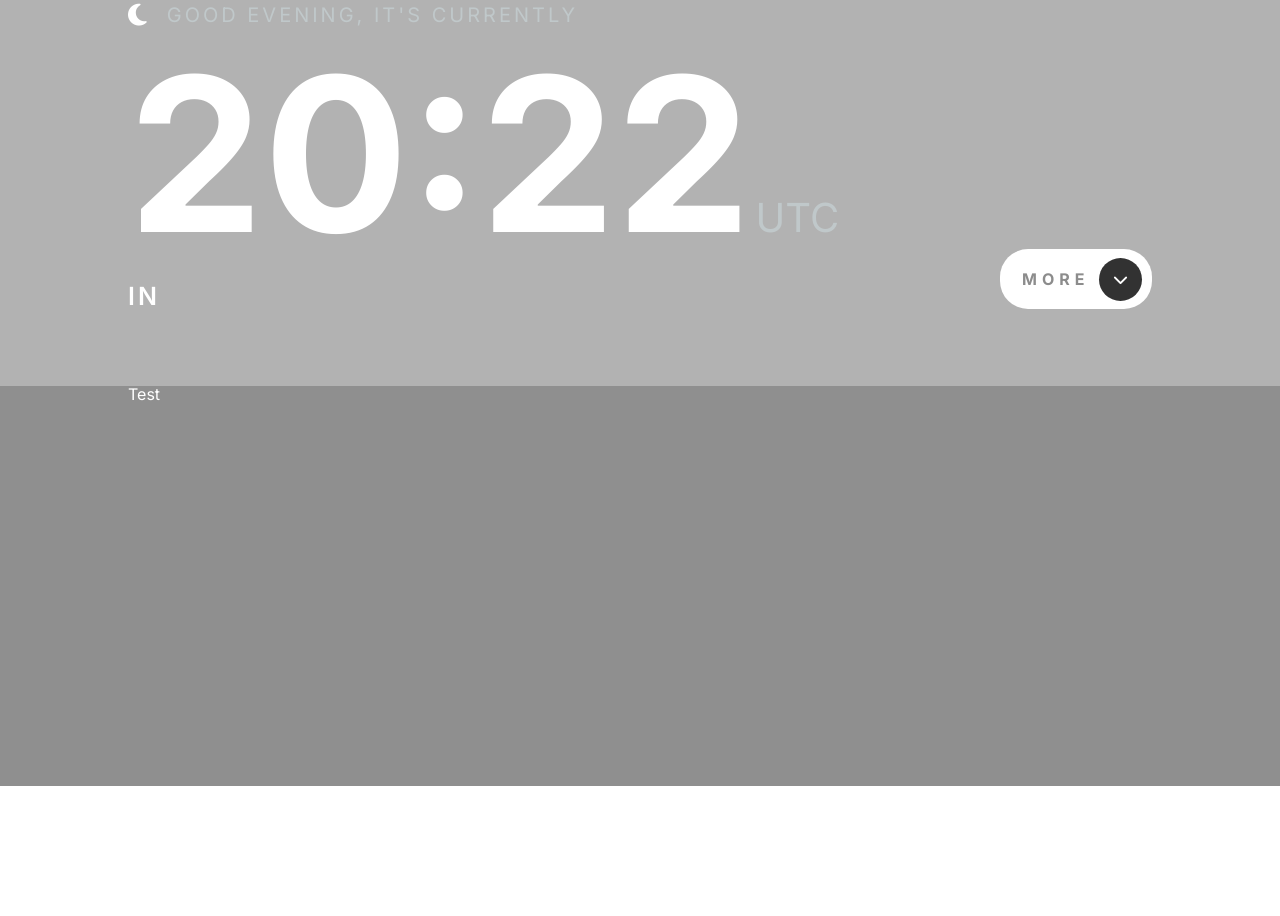
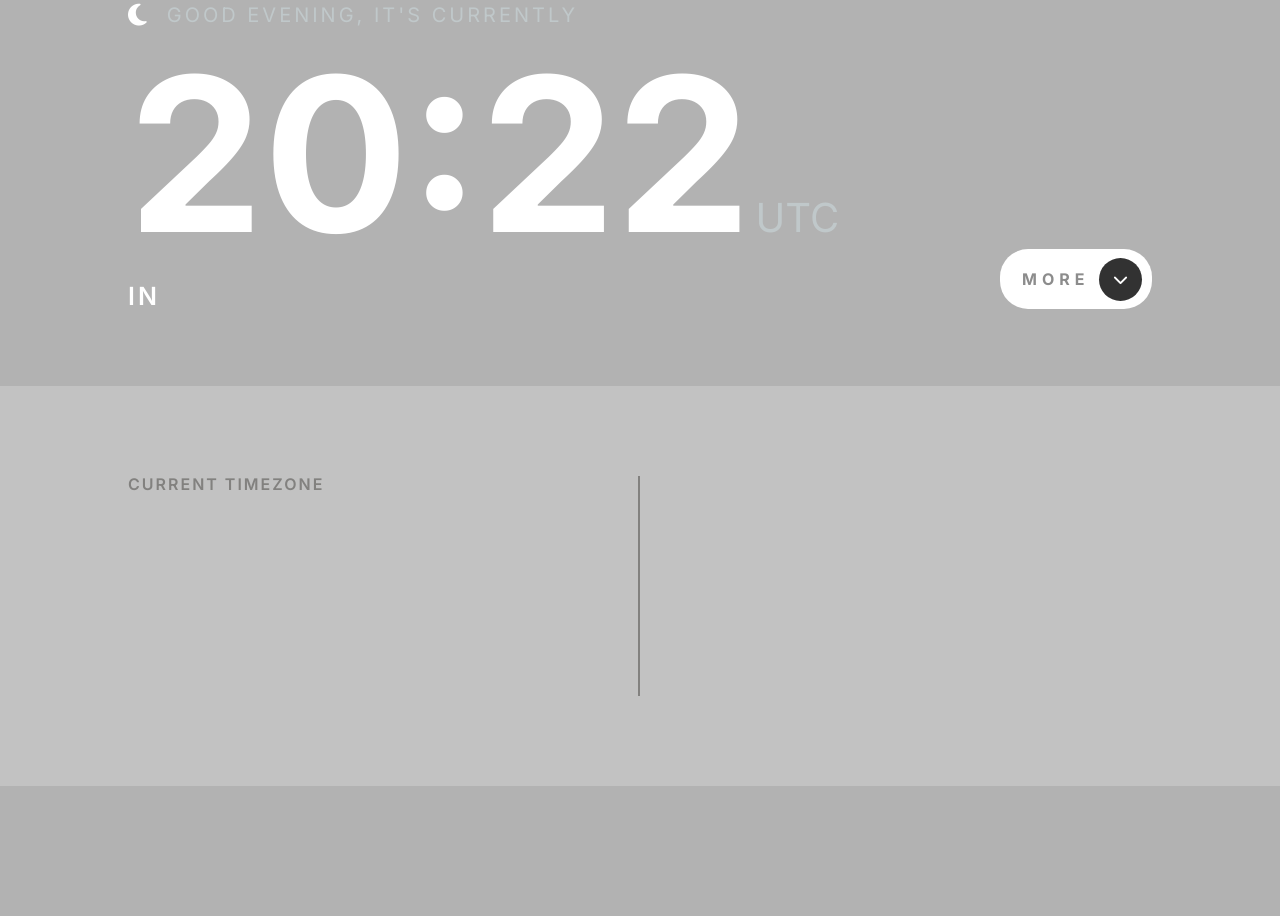
Before and after one commit to alexcalia/clockApp, a plain HTML site: page index.html in a window 1280 px wide. Shown: the part 414-1330 px from the top of the page. Before the commit the page ends 1200 px from the top, so only its background shows below. Drawn offline with Linux system fonts and the light colour scheme; no server answers.

Commit message:
styling and structure for he geoData section

```diff
--- a/app.js
+++ b/app.js
@@ -29,7 +29,7 @@ clockApp.currentTime = () => {
     clockApp.body.style.background = `linear-gradient(rgba(0,0,0,.3), rgba(0,0,0,.3)),
     url('./assets/dayBackground.jpg')`;
     clockApp.body.style.backgroundSize = "100% 100%";
-    clockApp.geoData.style.background = "rgba(140, 140, 140, 0.92)";
+    clockApp.geoData.style.background = "rgba(197, 197, 197, 0.9)";
   } else if (hour >= 19) {
     clockApp.greeting.innerHTML = "Evening";
     clockApp.sunMoon.className = "fas fa-moon";
@@ -47,7 +47,7 @@ clockApp.currentTime = () => {
     clockApp.body.style.background = `linear-gradient(rgba(0,0,0,.3), rgba(0,0,0,.3)),
     url('./assets/dayBackground.jpg')`;
     clockApp.body.style.backgroundSize = "100% 100%";
-    clockApp.geoData.style.background = "rgba(140, 140, 140, 0.92)";
+    clockApp.geoData.style.background = "rgba(197, 197, 197, 0.9)";
   }
 
   clockApp.hour.innerHTML = clockApp.updateTime(hour);
--- a/index.html
+++ b/index.html
@@ -41,7 +41,17 @@
       </div>
       <section class="geoData" id="geoData">
         <div class="wrapper">
-          <p class="timezone" id="timezone">Test</p>
+          <div class= "leftGeo">
+            <section class="currentZone">
+              <h3>Current Timezone</h3>
+              <p class="timezone" id="timezone"></p>
+            </section>
+            <section></section>
+          </div>
+          <div class="rightGeo">
+            <section></section>
+            <section></section>
+          </div>
         </div>
       </section>
     </main>
--- a/styles/sass/_generalStyles.scss
+++ b/styles/sass/_generalStyles.scss
@@ -19,3 +19,11 @@ body {
   margin: 0 auto;
   position: relative;
 }
+
+h3 {
+  text-transform: uppercase;
+  color: #82817f;
+  font-weight: 600;
+  letter-spacing: 2px;
+  margin-bottom: 30px;
+}
--- a/styles/sass/_main.scss
+++ b/styles/sass/_main.scss
@@ -103,6 +103,24 @@ i {
 .geoData {
   height: 50vh;
   transform: translateY(50vh);
-  background: rgba(140, 140, 140, 0.92);
+  background: rgba(197, 197, 197, 0.90);
   transition-duration: 0.45s;
+  padding: 90px 0;
+  display: flex;
 }
+
+.leftGeo,
+.rightGeo {
+  width: 50%;
+  height: 100%;
+}
+
+.leftGeo {
+  border-right: 2px solid #82817f;
+}
+
+.geoData p {
+  color: black;
+  font-size: 50px;
+  font-weight: 600;
+}
```
Also changed, not shown: styles/styles.css.
